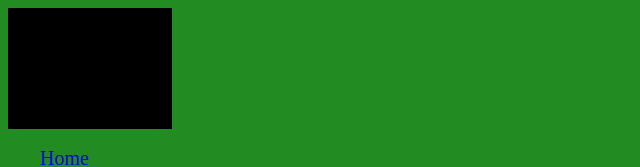
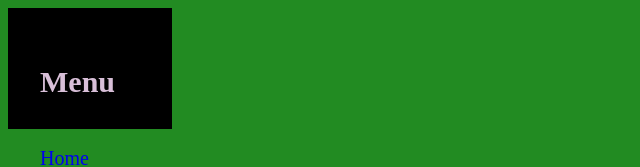
Before and after one commit to AyTheBoss/AyTheBoss.github.io, a plain HTML site: page about-us.html in a window 1280 px wide. Shown: the top 167 px of the page, without its empty margins (0-640 px from the left). Drawn offline with Linux system fonts and the light colour scheme.

Commit message:
Update about-us.html

```diff
--- a/about-us.html
+++ b/about-us.html
@@ -8,7 +8,7 @@
 <link rel="stylesheet" href="./style.css">
 <body style="background-color: forestgreen;">
     <div class="heading2">
-        <h2>Menu</h2><br>
+        <h2 style="color: thistle;">Menu</h2><br>
         <a class="normal8" href="index.html">Home</a>
         <a class="normal9" href="uploads.html">Uploads</a>
         <a class="normal10" href="contact-us.html">Contact us</a>
```
